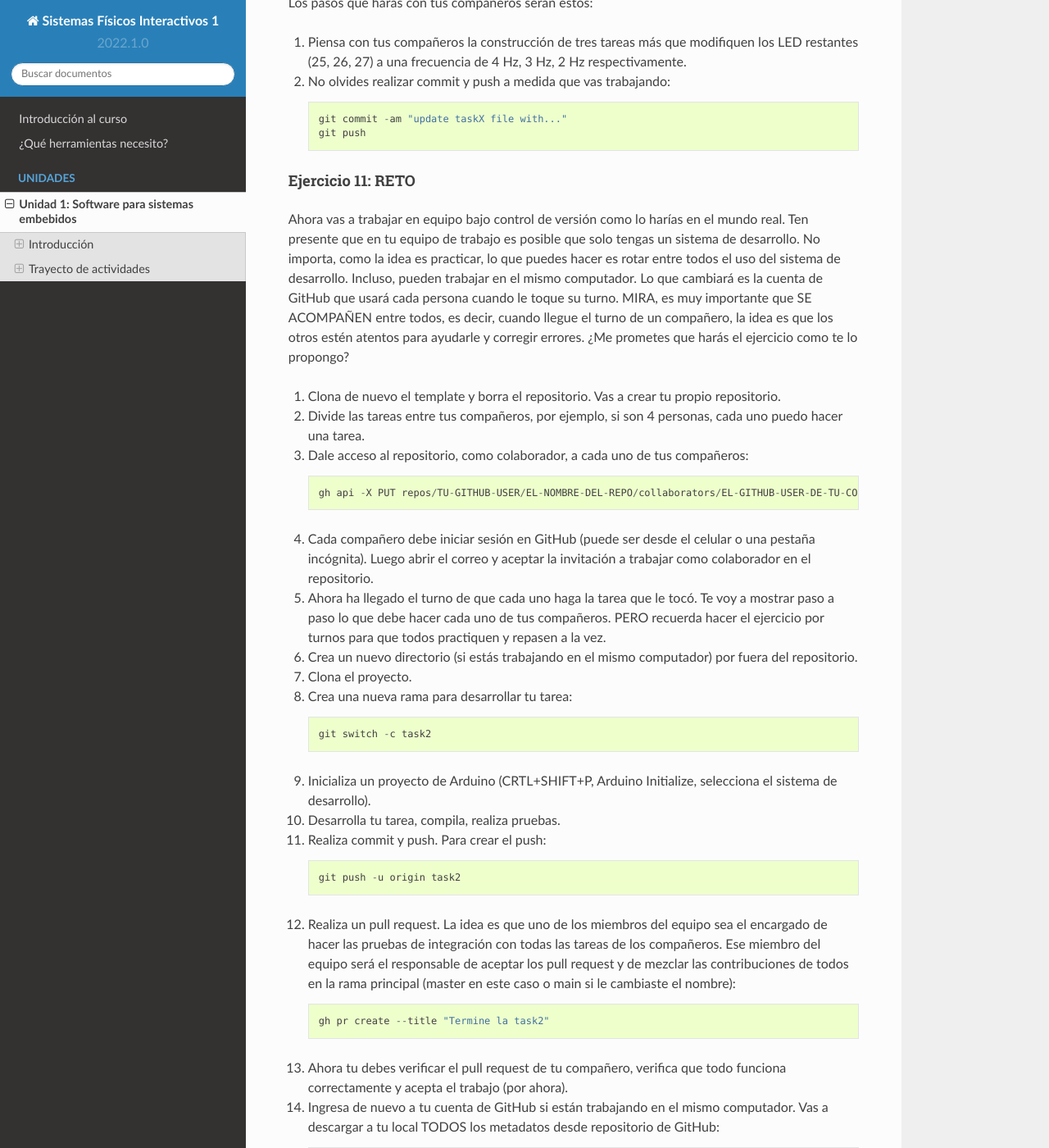
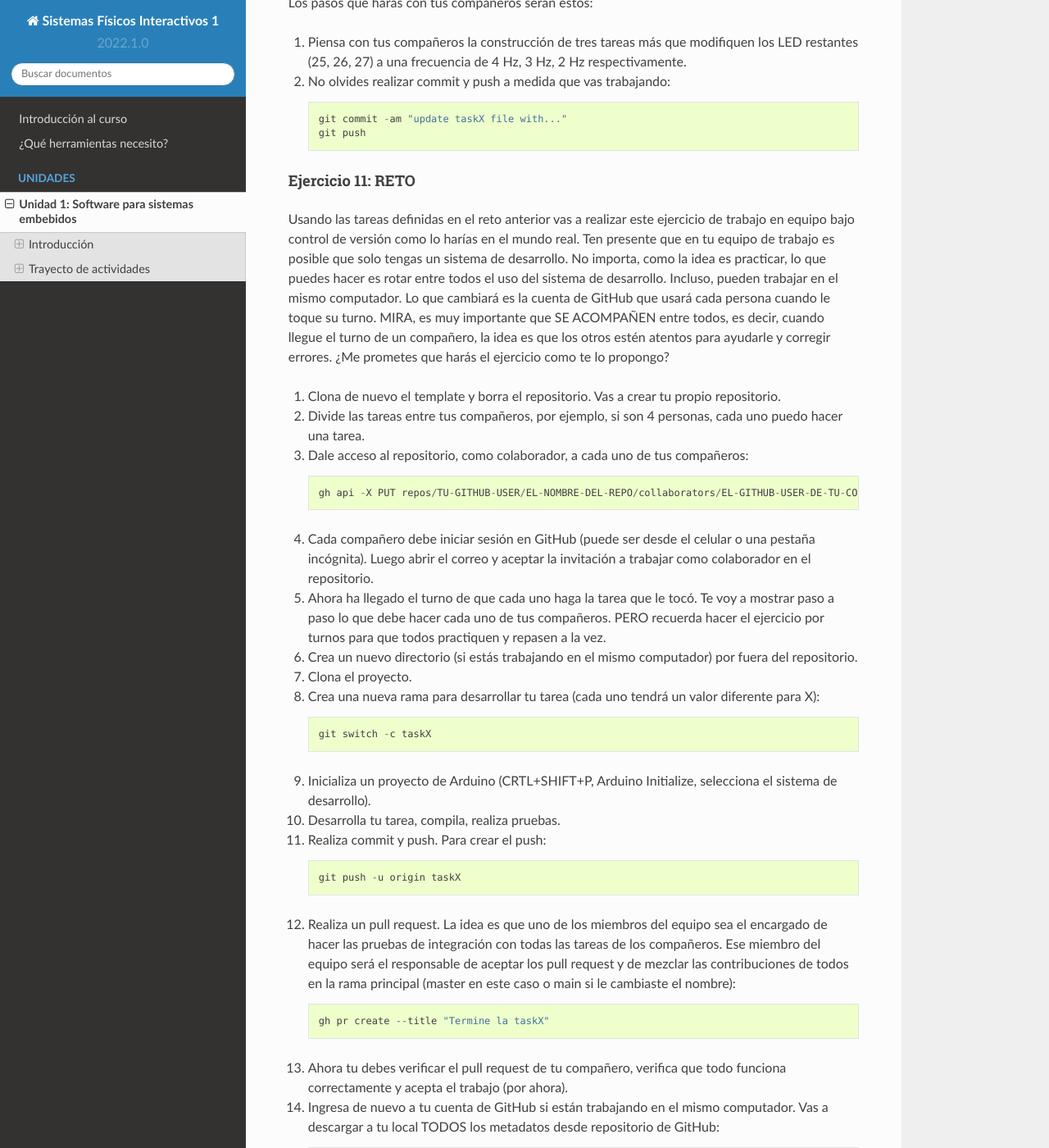
Before and after one commit to juanferfranco/SistemasFisicosInteractivos1, a Sphinx documentation site: the page built from docs/_unidad1/unidad1.rst, in a window 1280 px wide and 1400 px high, scrolled down 9478 px. Shown: the whole window at 82% size. Built offline with Sphinx 7.4.7 and the Read the Docs theme 2.0.0, drawn with Linux system fonts in a browser that asks for light colours; pages that are not in the unit, such as notebooks, are missing from menus.

Commit message:
update exercise 11 to make it easier to understand

```diff
--- a/docs/_unidad1/unidad1.rst
+++ b/docs/_unidad1/unidad1.rst
@@ -486,7 +486,8 @@ Los pasos que harás con tus compañeros serán estos:
 Ejercicio 11: RETO
 ^^^^^^^^^^^^^^^^^^^^^^^
 
-Ahora vas a trabajar en equipo bajo control de versión
+Usando las tareas definidas en el reto anterior vas a realizar
+este ejercicio de trabajo en equipo bajo control de versión
 como lo harías en el mundo real. Ten presente que en tu equipo
 de trabajo es posible que solo tengas un sistema de desarrollo.
 No importa, como la idea es practicar, lo que puedes hacer es
@@ -520,9 +521,10 @@ el ejercicio como te lo propongo?
 
 #. Clona el proyecto.
 
-#. Crea una nueva rama para desarrollar tu tarea::
+#. Crea una nueva rama para desarrollar tu tarea (cada uno tendrá un valor
+   diferente para X)::
 
-    git switch -c task2
+    git switch -c taskX
 
 #. Inicializa un proyecto de Arduino (CRTL+SHIFT+P, Arduino Initialize, selecciona
    el sistema de desarrollo).
@@ -530,7 +532,7 @@ el ejercicio como te lo propongo?
 #. Desarrolla tu tarea, compila, realiza pruebas.
 #. Realiza commit y push. Para crear el push::
 
-    git push -u origin task2
+    git push -u origin taskX
 
 #. Realiza un pull request. La idea es que uno de los miembros del
    equipo sea el encargado de hacer las pruebas de integración con todas
@@ -539,7 +541,7 @@ el ejercicio como te lo propongo?
    en la rama principal (master en este caso o main si le cambiaste
    el nombre)::
 
-    gh pr create --title "Termine la task2"
+    gh pr create --title "Termine la taskX"
 
 #. Ahora tu debes verificar el pull request de tu compañero, verifica
    que todo funciona correctamente y acepta el trabajo (por ahora).
```
